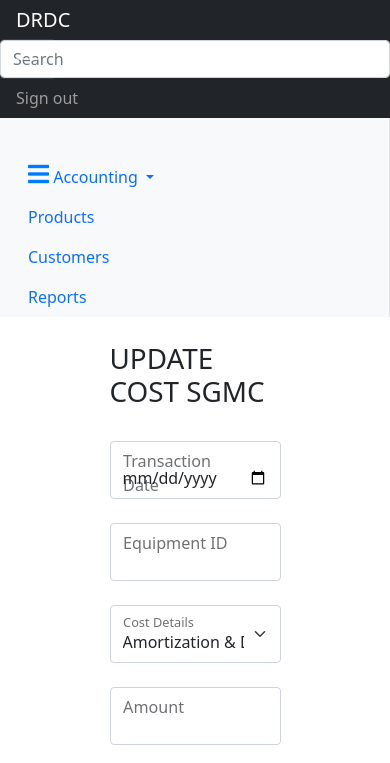
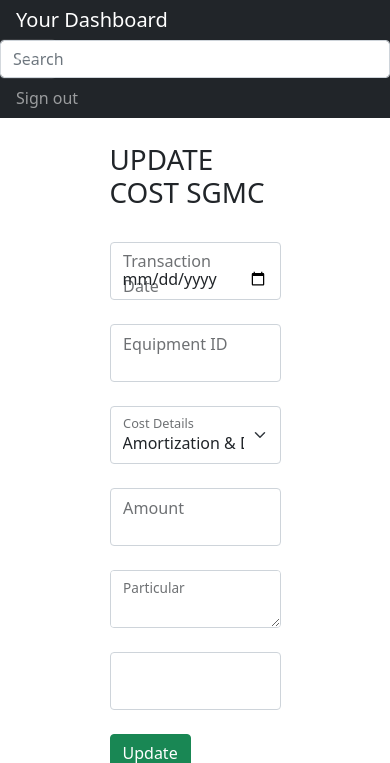
Before and after one commit to joeygracesabusido/duraville, a FastAPI app: page /insert-cost/ in a window 390 px wide. Shown: the top 763 px of the page. Run offline with FastAPI, Linux system fonts and the light colour scheme; some libraries are stand-ins or nearby versions.

Commit message:
01.23.2024 10:05 PM

```diff
--- a/templates/cost/insert_cost.html
+++ b/templates/cost/insert_cost.html
@@ -11,26 +11,43 @@
 
 <style>
     #container {
-              width: 50%; /* Set the width of the div element */
-              margin: auto; /* Center the div */
-              border-width: 1px;
-              /* border-style: solid; */
+        width: 50%;
+        margin: auto;
+        border-width: 1px;
+    }
+
+    #title {
+        display: flex;
+        justify-content: center;
+        align-items: center;
+        height: 10vh;
+    }
+
+    .form-control {
+        background-color: smoke whitesmoke;
+    }
+
+    /* Add new style for the sidebar to make it fixed and take up 25% of the viewport width */
+    .sidebar {
+        position: fixed;
+        width: 25%;
+        height: 100%;
+        top: 0;
+        left: 0;
+        background-color: #f8f9fa;
+        border-right: 1px solid #dee2e6;
+        padding-top: 20px;
+    }
+
+    /* Adjust the main content to start after the sidebar */
+    .main-content {
+        margin-left: 25%; /* Set to the width of the sidebar */
+    }
+</style>
 
 
-      }
 
-    #title{
-      display: flex;
-      justify-content: center; /* Horizontally center the content */
-      align-items: center; /* Vertically center the content */
-      height: 10vh; /* Assuming you want to center the h1 vertically on the page */
-    }
 
-    .form-control{
-      background-color: smoke whitesmoke;
-      /* color: white; */
-    }
-  </style>
   <div id="container" class="container mt-4">
 
     <h1>UPDATE COST SGMC</h1>
--- a/templates/dashboard.html
+++ b/templates/dashboard.html
@@ -9,6 +9,8 @@
     <link href="https://cdn.jsdelivr.net/npm/bootstrap@5.0.2/dist/css/bootstrap.min.css" rel="stylesheet">
     <link rel="stylesheet" href="https://cdnjs.cloudflare.com/ajax/libs/font-awesome/5.15.2/css/all.min.css">
     <style>
+     /* Custom CSS for the dashboard */
+
 .container-fluid {
     padding-right: 15px;
     padding-left: 15px;
@@ -49,15 +51,88 @@
     padding-top: 20px;
 }
 
-        .sidebar-icon {
-            font-size: 24px;
+.sidebar a {
+    text-decoration: none;
+    color: #000;
+}
+
+.sidebar a:hover {
     color: #007bff;
 }
+
+.sidebar .dropdown-menu {
+    margin-left: 10px;
+}
+
+.sidebar-icon {
+    font-size: 18px;
+    margin-right: 10px;
+}
+
+/* Sticky Navbar */
+.navbar {
+    z-index: 1000;
+}
+
+/* Active link in sidebar */
+.nav-link.active {
+    font-weight: bold;
+    color: #007bff;
+}
+
+/* Responsive toggle button for the sidebar */
+#sidebarToggle {
+    display: none;
+}
+
+@media (max-width: 768px) {
+    .sidebar {
+        position: fixed;
+        width: 100%;
+        height: 100%;
+        top: 0;
+        left: 0;
+        background-color: #f8f9fa;
+        border-right: 1px solid #dee2e6;
+        padding-top: 20px;
+        display: none;
+    }
+
+    .sidebar.collapsed {
+        width: 70px;
+    }
+
+    .sidebar a {
+        text-align: center;
+        padding: 10px 0;
+        font-size: 14px;
+    }
+
+    .sidebar.collapsed a {
+        padding: 10px 5px;
+        overflow: hidden;
+        white-space: nowrap;
+    }
+
+    .main-content {
+        margin-left: 0;
+    }
+
+    #sidebarToggle {
+        display: block;
+        position: absolute;
+        top: 10px;
+        left: 10px;
+        cursor: pointer;
+        z-index: 1100;
+    }
+}
+
     </style>
 </head>
 <body>
 
-<nav class="navbar navbar-dark sticky-top bg-dark flex-md-nowrap p-0">
+<!-- <nav class="navbar navbar-dark sticky-top bg-dark flex-md-nowrap p-0">
     <a class="navbar-brand col-md-3 col-lg-2 me-0 px-3" href="#">DRDC</a>
     <button class="navbar-toggler position-absolute d-md-none collapsed" type="button" data-bs-toggle="collapse" data-bs-target="#sidebarMenu" aria-controls="sidebarMenu" aria-expanded="false" aria-label="Toggle navigation">
         <span class="navbar-toggler-icon"></span>
@@ -73,7 +148,7 @@
 <div class="container-fluid">
     <div class="row">
         <!-- Sidebar -->
-        <nav id="sidebarMenu" class="col-md-3 col-lg-2 d-md-block bg-light sidebar">
+        <!-- <nav id="sidebarMenu" class="col-md-3 col-lg-2 d-md-block bg-light sidebar">
 
             <div class="position-sticky">
                 <ul class="nav flex-column">
@@ -111,20 +186,106 @@
                         <a class="nav-link" href="#">
                             Reports
                         </a>
-                    </li>
+                    </li> -->
                     <!-- Dropdown Menu Example -->
 
+                <!-- </ul>
+            </div>
+        </nav>
+
+
+        <button class="navbar-toggler position-absolute d-md-none collapsed" type="button" data-bs-toggle="collapse" data-bs-target="#sidebarMenu" aria-controls="sidebarMenu" aria-expanded="false" aria-label="Toggle navigation" id="sidebarToggle">
+            <span class="navbar-toggler-icon"></span>
+        </button> -->
+
+        <!-- Main Content -->
+        <!-- <main class="col-md-9 ms-sm-auto col-lg-10 px-md-4">
+
+        </main> -->
+    <!-- </div>
+</div>  -->
+
+
+<nav class="navbar navbar-dark sticky-top bg-dark flex-md-nowrap p-0">
+    <a class="navbar-brand col-md-3 col-lg-2 me-0 px-3" href="#">Your Dashboard</a>
+    <button class="navbar-toggler position-absolute d-md-none collapsed" type="button" data-bs-toggle="collapse" data-bs-target="#sidebarMenu" aria-controls="sidebarMenu" aria-expanded="false" aria-label="Toggle navigation">
+        <span class="navbar-toggler-icon"></span>
+    </button>
+    <input class="form-control form-control-dark w-100" type="text" placeholder="Search" aria-label="Search">
+    <ul class="navbar-nav px-3">
+        <li class="nav-item text-nowrap">
+            <a class="nav-link" href="/">Sign out</a>
+        </li>
+    </ul>
+</nav>
+
+<div class="container-fluid">
+    <div class="row">
+        <!-- Sidebar -->
+        <nav id="sidebarMenu" class="col-md-3 col-lg-2 d-md-block bg-light sidebar">
+            <div class="position-sticky">
+                <ul class="nav flex-column">
+                    <li class="nav-item">
+                        <a class="nav-link active" href="#">
+                            <i class="fas fa-home"></i> Dashboard
+                        </a>
+                    </li>
+                    <li class="nav-item dropdown">
+                        <a class="nav-link dropdown-toggle" href="#" id="dropdownMenuLink" role="button" data-bs-toggle="dropdown" aria-expanded="false">
+                            <i class="fas fa-bars"></i> Accounting
+                        </a>
+                        <ul class="dropdown-menu" aria-labelledby="dropdownMenuLink">
+                            <li><a class="dropdown-item" href="/insert-cost/">Insert Cost</a></li>
+                            <li><a class="dropdown-item" href="#">Item 2</a></li>
+                            <li><a class="dropdown-item" href="#">Item 3</a></li>
+                        </ul>
+                    </li>
+                    <li class="nav-item">
+                        <a class="nav-link" href="#">
+                            <i class="fas fa-cube"></i> Products
+                        </a>
+                    </li>
+                    <li class="nav-item">
+                        <a class="nav-link" href="#">
+                            <i class="fas fa-users"></i> Customers
+                        </a>
+                    </li>
+                    <li class="nav-item">
+                        <a class="nav-link" href="#">
+                            <i class="fas fa-chart-bar"></i> Reports
+                        </a>
+                    </li>
                 </ul>
             </div>
         </nav>
 
         <!-- Main Content -->
         <main class="col-md-9 ms-sm-auto col-lg-10 px-md-4">
-            <!-- <h2>Dashboard</h2> -->
             <!-- Your content goes here -->
         </main>
     </div>
 </div>
+
+<script src="https://cdn.jsdelivr.net/npm/bootstrap@5.0.2/dist/js/bootstrap.bundle.min.js"></script>
+
+<!-- <script>
+    // Function to toggle the sidebar visibility
+    function toggleSidebar() {
+        const sidebar = document.getElementById('sidebarMenu');
+        sidebar.classList.toggle('collapsed');
+    }
+
+    // Event listener for the sidebar toggle button
+    document.getElementById('sidebarToggle').addEventListener('click', toggleSidebar);
+
+    // Bootstrap initialization for dropdowns
+    var dropdownToggleList = [].slice.call(document.querySelectorAll('.dropdown-toggle'));
+    var dropdownList = dropdownToggleList.map(function (dropdownToggle) {
+        return new bootstrap.Dropdown(dropdownToggle);
+    });
+</script> -->
+
+
 
 <script src="https://cdn.jsdelivr.net/npm/bootstrap@5.0.2/dist/js/bootstrap.bundle.min.js"></script>
 </body>
```
Lines whose indentation alone changed are shown as unchanged.
